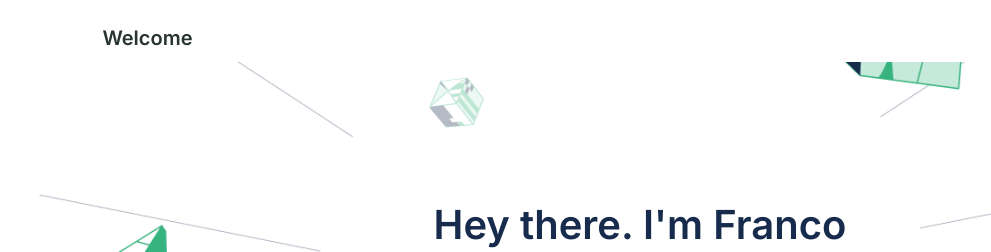
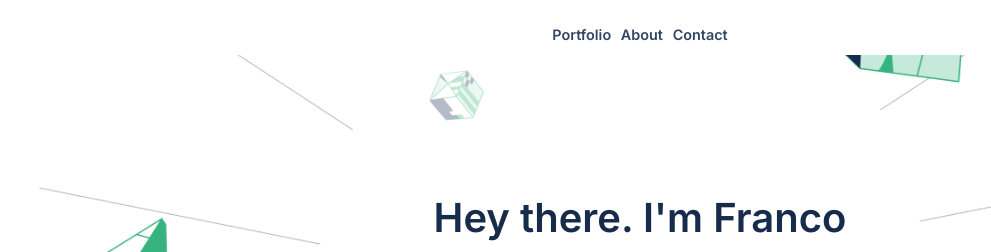
Before and after one commit to gfrancoarq/architect-portfolio, a website: page index.html in a window 1280 px wide. Shown: the top 252 px of the page, 0-991 px from the left. Drawn offline with nearby package versions, Linux system fonts and the light colour scheme.

Commit message:
Changes made as indicated. Navbar is added.

```diff
--- a/index.html
+++ b/index.html
@@ -12,6 +12,11 @@
       <nav>
         <div>
           <h3>Welcome</h3>
+        </div>
+        <div class="nav-elements">
+          <a href="#">Portfolio</a>
+          <a href="#">About</a>
+          <a href="#">Contact</a>
         </div>
         <box-icon
           id="hamburger"
@@ -345,6 +350,7 @@
               name="message"
               maxlength="500"
               placeholder="Enter text here"
+              style="overflow: hidden"
               required
             ></textarea>
 
--- a/style.css
+++ b/style.css
@@ -15,8 +15,11 @@ body {
 
 a {
   text-decoration: none;
-  font-weight: 400;
-  font-size: 1.6rem;
+  font-weight: 600;
+  font-size: 1.8rem;
+  margin-left: 4px;
+  margin-right: 4px;
+  color: #344563;
 }
 
 /* h1 is for title */
@@ -98,7 +101,7 @@ nav {
   padding: 2% 8% 1% 8%;
   display: flex;
   justify-content: space-between;
-  align-items: center;
+  align-items: baseline;
 }
 
 .icons {
@@ -168,7 +171,7 @@ nav {
   }
 
   .description {
-    margin: 8% auto 2% auto;
+    margin: 5% auto 6% auto;
     width: 70%;
   }
 
@@ -212,6 +215,18 @@ nav {
   .contact-form {
     padding-top: 45px;
     padding-bottom: 30px;
+  }
+
+  #hamburger {
+    display: none;
+  }
+
+  h3 {
+    display: none;
+  }
+
+  nav {
+    justify-content: center;
   }
 }
 
```
